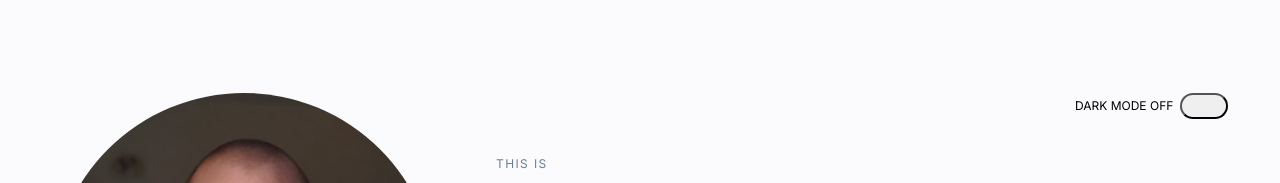
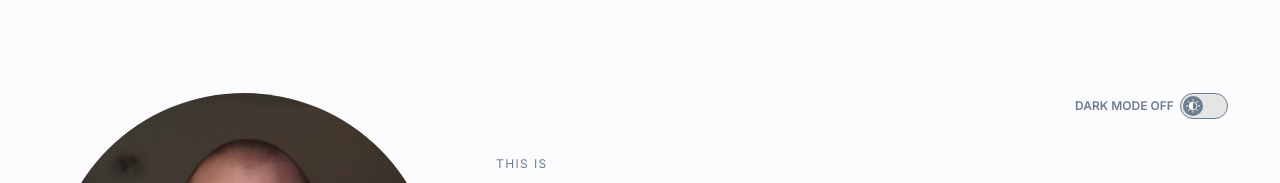
Before and after one commit to MarcinJankowski00/personal-homepage, a React (Create React App) app: page / in a window 1280 px wide. Shown: the top 183 px of the page. Built offline with nearby package versions, Linux system fonts and the light colour scheme.

Commit message:
Styled theme switch added

```diff
--- a/src/AboutMe/ThemeButton/index.js
+++ b/src/AboutMe/ThemeButton/index.js
@@ -1,6 +1,6 @@
 import React from 'react';
 import { useTheme } from '../../ThemeContext';
-import { Wrapper, Text, ThemeSwitch } from './styled';
+import { Wrapper, Text, ThemeSwitch, IconBackground, StyledIcon } from './styled';
 
 const ThemeButton = () => {
     const { theme, toggleTheme } = useTheme();
@@ -9,6 +9,9 @@ const ThemeButton = () => {
         <Wrapper>
             <Text>DARK MODE {theme === "light" ? "OFF" : "ON"}</Text>
             <ThemeSwitch onClick={toggleTheme}>
+                <IconBackground isDarkMode={theme === "dark"}>
+                    <StyledIcon />
+                </IconBackground>
             </ThemeSwitch>
         </Wrapper>
     );
--- a/src/AboutMe/ThemeButton/styled.js
+++ b/src/AboutMe/ThemeButton/styled.js
@@ -1,4 +1,6 @@
-import styled from "styled-components";
+import styled, { keyframes } from "styled-components";
+import { ReactComponent as SunIcon } from "./images/sunIcon.svg"
+
 
 export const Wrapper = styled.div`
     align-self: flex-start;
@@ -6,10 +8,13 @@ export const Wrapper = styled.div`
     align-items: center;
     font-size: 12px;
 `;
+
 export const Text = styled.div`
     width: 100px;
+    font-weight: 600;
     margin-right: 5px;
     letter-spacing: 0;
+    color: ${({ theme }) => theme.color.textsecondary};
 `;
 
 export const ThemeSwitch = styled.button`
@@ -17,4 +22,23 @@ export const ThemeSwitch = styled.button`
     height: 26px;
     border-radius:13px;
     cursor: pointer;
+    background-color: ${({ theme }) => theme.color.switchbackground};
+    border: 1px solid ${({ theme }) => theme.color.switchborder};
+    padding: 2px;
 `;
+
+export const IconBackground = styled.div`
+    display: flex;
+    align-items: center;
+    justify-content: center;
+    width: 20px;
+    height: 20px;
+    background-color: ${({ theme }) => theme.color.switchiconbackground};
+    border-radius: 50%;
+    transition: transform 0.3s ease;
+    transform: ${({ isDarkMode }) => (isDarkMode ? 'translateX(22px)' : 'translateX(0)')};
+`;
+
+export const StyledIcon = styled(SunIcon)`
+    fill: ${({ theme }) => theme.color.switchicon};
+`;
--- a/src/App.js
+++ b/src/App.js
@@ -14,7 +14,6 @@ import { lightTheme, darkTheme } from './theme';
 function App() {
   const { theme } = useTheme();
   const currentTheme = theme === 'light' ? lightTheme : darkTheme;
-  console.log('Aktualny motyw:', theme);
 
   return (
     <>
--- a/src/theme.js
+++ b/src/theme.js
@@ -8,6 +8,10 @@ export const lightTheme = {
         blue: "#0366D6",
         white: "#FFFFFF",
         section: "#FFFFFF",
+        switchicon: "#FFFFFF",
+        switchbackground: "#E5E5E5",
+        switchborder: "#6E7E91",
+        switchiconbackground: "#6E7E91",
         darkerGrey: "#7E839A",
         scienceBlue: "#0044CC",
     },
@@ -27,6 +31,10 @@ export const darkTheme = {
         blue: "#2188FF",
         white: "#FFFFFF",
         section: "#363636B8",
+        switchicon: "#000000",
+        switchbackground: "#4e4e4e",
+        switchborder: "#E5E5E5",
+        switchiconbackground: "#FFFFFF",
         darkerGrey: "#7E839A",
         scienceBlue: "#0044CC",
     },
```
Also changed, not shown: src/AboutMe/ThemeButton/images/sunIcon.svg (added).
